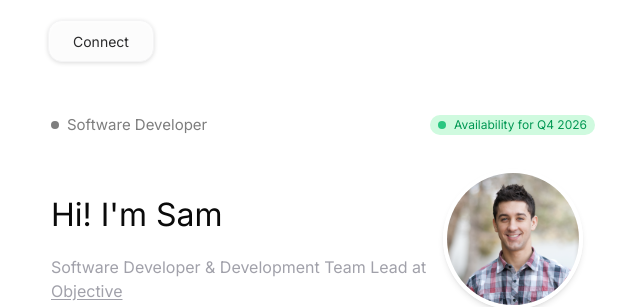
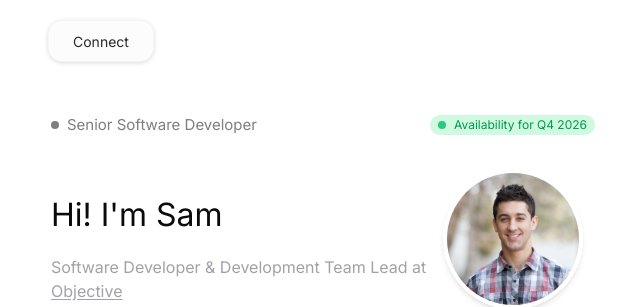
Before and after one commit to sammyteahan/personal-site, an Astro site: page / in a window 1280 px wide. Shown: the top 307 px of the page, 317-957 px from the left. Built offline with nearby package versions, Linux system fonts and the light colour scheme; Astro itself is replaced by a stand-in of ours.

Commit message:
Content update

```diff
--- a/src/pages/index.astro
+++ b/src/pages/index.astro
@@ -26,7 +26,7 @@ const schema = buildProfileSchema({ name: title });
                         <p
                             class="text-[15px] text-[#7e7e7e] dark:text-[#7e7e7e]"
                         >
-                            Software Developer
+                            Senior Software Developer
                         </p>
                     </div>
                     <div
```
